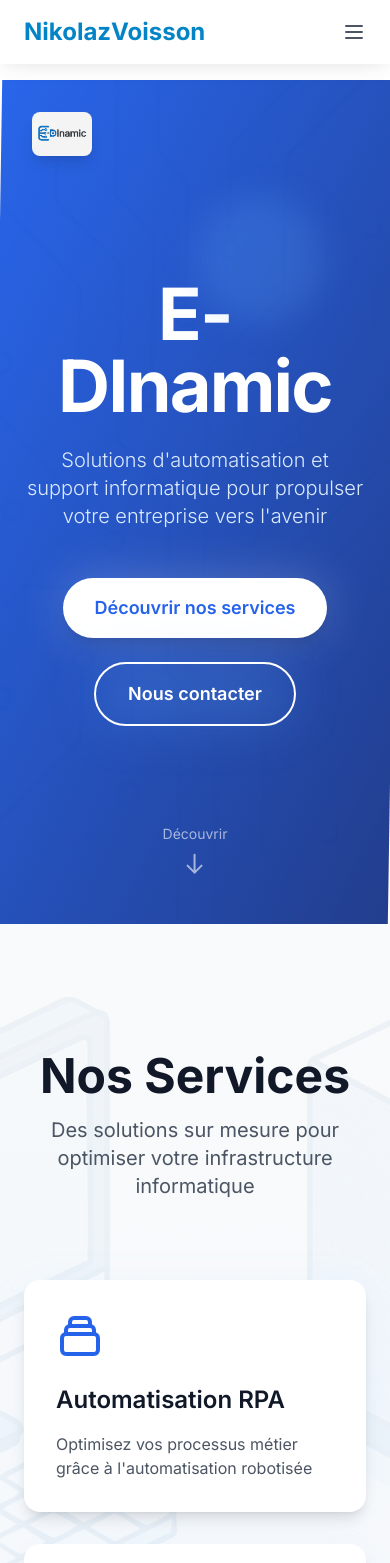
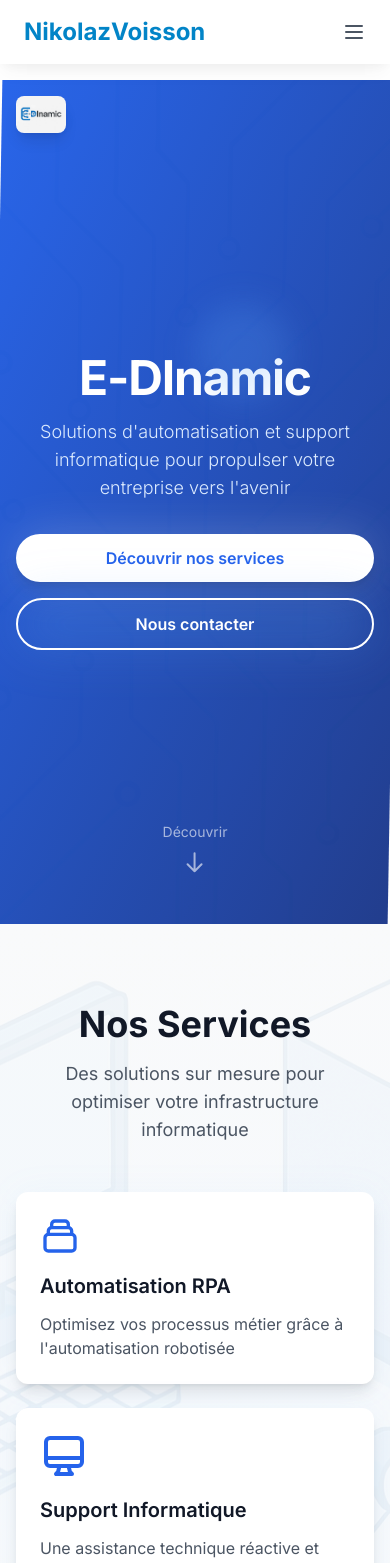
Before and after one commit to LockingFR/Portfolio, a Next.js app: page / in a window 390 px wide. Shown: the top 1563 px of the page. Built offline with nearby package versions, Linux system fonts and the light colour scheme.

Commit message:
Optimize website for mobile devices

```diff
--- a/src/app/page.tsx
+++ b/src/app/page.tsx
@@ -48,19 +48,19 @@
           initial={{ opacity: 0, scale: 0.8 }}
           animate={{ opacity: 1, scale: 1 }}
           transition={{ duration: 1 }}
-          className="absolute top-8 left-8 z-20"
+          className="absolute top-4 left-4 md:top-8 md:left-8 z-20"
         >
           <Image
             src="/images/Logo.jpg"
             alt="E-DInamic Logo"
-            width={60}
-            height={60}
-            className="rounded-lg shadow-lg"
+            width={50}
+            height={50}
+            className="rounded-lg shadow-lg md:w-[60px] md:h-[60px]"
           />
         </motion.div>
 
         {/* Texte flottant avec effet de profondeur */}
-        <div className="relative z-10 container mx-auto px-6 text-center">
+        <div className="relative z-10 container mx-auto px-4 md:px-6 text-center">
           <motion.div
             initial={{ opacity: 0, y: 20 }}
             animate={{ opacity: 1, y: 0 }}
@@ -76,16 +76,15 @@
                 repeat: Infinity,
                 ease: "easeInOut"
               }}
-              style={{ transform: 'translateZ(0)' }}
-              className="absolute -top-20 left-1/2 transform -translate-x-1/2"
+              className="absolute -top-12 md:-top-20 left-1/2 transform -translate-x-1/2"
             >
-              <div className="w-32 h-32 rounded-full bg-blue-400/20 blur-lg" />
+              <div className="w-24 h-24 md:w-32 md:h-32 rounded-full bg-blue-400/20 blur-lg" />
             </motion.div>
 
-            <h1 className="text-7xl md:text-9xl font-bold text-white mb-6 tracking-tight">
+            <h1 className="text-5xl md:text-7xl lg:text-9xl font-bold text-white mb-4 md:mb-6 tracking-tight">
               E-DInamic
             </h1>
-            <p className="text-xl md:text-2xl text-blue-100 mb-12 max-w-2xl mx-auto font-light">
+            <p className="text-lg md:text-xl lg:text-2xl text-blue-100 mb-8 md:mb-12 max-w-2xl mx-auto font-light">
               Solutions d'automatisation et support informatique pour propulser votre entreprise vers l'avenir
             </p>
           </motion.div>
@@ -94,24 +93,24 @@
             initial={{ opacity: 0, y: 20 }}
             animate={{ opacity: 1, y: 0 }}
             transition={{ duration: 0.8, delay: 0.3 }}
-            className="flex flex-col md:flex-row gap-6 justify-center items-center"
+            className="flex flex-col sm:flex-row gap-4 md:gap-6 justify-center items-center"
           >
-            <Link href="/services" className="group relative">
+            <Link href="/services" className="group relative w-full sm:w-auto">
               <div className="absolute inset-0 bg-white/20 rounded-full blur-xl group-hover:blur-2xl transition-all duration-300" />
               <motion.button
                 whileHover={{ scale: 1.05 }}
                 whileTap={{ scale: 0.95 }}
-                className="relative px-8 py-4 bg-white text-blue-600 rounded-full font-semibold text-lg shadow-lg hover:shadow-xl transition-all"
+                className="relative w-full sm:w-auto px-6 md:px-8 py-3 md:py-4 bg-white text-blue-600 rounded-full font-semibold text-base md:text-lg shadow-lg hover:shadow-xl transition-all"
               >
                 Découvrir nos services
               </motion.button>
             </Link>
-            <Link href="/contact" className="group relative">
+            <Link href="/contact" className="group relative w-full sm:w-auto">
               <div className="absolute inset-0 bg-blue-400/20 rounded-full blur-xl group-hover:blur-2xl transition-all duration-300" />
               <motion.button
                 whileHover={{ scale: 1.05 }}
                 whileTap={{ scale: 0.95 }}
-                className="relative px-8 py-4 bg-transparent border-2 border-white text-white rounded-full font-semibold text-lg hover:bg-white/10 transition-all"
+                className="relative w-full sm:w-auto px-6 md:px-8 py-3 md:py-4 bg-transparent border-2 border-white text-white rounded-full font-semibold text-base md:text-lg hover:bg-white/10 transition-all"
               >
                 Nous contacter
               </motion.button>
@@ -146,7 +145,7 @@
       </section>
 
       {/* Section Services avec cartes flottantes */}
-      <section className="py-32 bg-gray-50 relative overflow-hidden">
+      <section className="py-20 md:py-32 bg-gray-50 relative overflow-hidden">
         <div className="absolute inset-0 bg-gradient-to-b from-gray-50 via-blue-50/30 to-gray-50">
           <Image
             src="/images/gets.png"
@@ -156,27 +155,27 @@
           />
         </div>
 
-        <div className="container mx-auto px-6 relative">
+        <div className="container mx-auto px-4 md:px-6 relative">
           <motion.div
             initial={{ opacity: 0, y: 20 }}
             whileInView={{ opacity: 1, y: 0 }}
             viewport={{ once: true }}
             transition={{ duration: 0.8 }}
-            className="text-center mb-20"
+            className="text-center mb-12 md:mb-20"
           >
-            <h2 className="text-5xl font-bold text-gray-900 mb-4">Nos Services</h2>
-            <p className="text-xl text-gray-600 max-w-2xl mx-auto">
+            <h2 className="text-4xl md:text-5xl font-bold text-gray-900 mb-4">Nos Services</h2>
+            <p className="text-lg md:text-xl text-gray-600 max-w-2xl mx-auto px-4">
               Des solutions sur mesure pour optimiser votre infrastructure informatique
             </p>
           </motion.div>
 
-          <div className="grid md:grid-cols-3 gap-8">
+          <div className="grid grid-cols-1 md:grid-cols-2 lg:grid-cols-3 gap-6 md:gap-8">
             {[
               {
                 title: "Automatisation RPA",
                 description: "Optimisez vos processus métier grâce à l'automatisation robotisée",
                 icon: (
-                  <svg className="w-12 h-12 text-blue-600" fill="none" stroke="currentColor" viewBox="0 0 24 24">
+                  <svg className="w-10 h-10 md:w-12 md:h-12 text-blue-600" fill="none" stroke="currentColor" viewBox="0 0 24 24">
                     <path strokeLinecap="round" strokeLinejoin="round" strokeWidth={2} d="M19 11H5m14 0a2 2 0 012 2v6a2 2 0 01-2 2H5a2 2 0 01-2-2v-6a2 2 0 012-2m14 0V9a2 2 0 00-2-2M5 11V9a2 2 0 012-2m0 0V5a2 2 0 012-2h6a2 2 0 012 2v2M7 7h10" />
                   </svg>
                 )
@@ -209,13 +208,13 @@
                 whileHover={{ y: -10 }}
                 className="group relative"
               >
-                <div className="absolute inset-0 bg-blue-400/5 rounded-2xl blur-lg group-hover:blur-xl transition-all duration-300" />
-                <div className="relative bg-white p-8 rounded-2xl shadow-lg hover:shadow-xl transition-all">
-                  <div className="mb-6 transform group-hover:scale-110 transition-transform duration-300">
+                <div className="absolute inset-0 bg-blue-400/5 rounded-xl md:rounded-2xl blur-lg group-hover:blur-xl transition-all duration-300" />
+                <div className="relative bg-white p-6 md:p-8 rounded-xl md:rounded-2xl shadow-lg hover:shadow-xl transition-all">
+                  <div className="mb-4 md:mb-6 transform group-hover:scale-110 transition-transform duration-300">
                     {service.icon}
                   </div>
-                  <h3 className="text-2xl font-semibold text-gray-900 mb-4">{service.title}</h3>
-                  <p className="text-gray-600">{service.description}</p>
+                  <h3 className="text-xl md:text-2xl font-semibold text-gray-900 mb-3 md:mb-4">{service.title}</h3>
+                  <p className="text-base md:text-lg text-gray-600">{service.description}</p>
                 </div>
               </motion.div>
             ))}
@@ -224,7 +223,7 @@
       </section>
 
       {/* Section CTA avec effet de profondeur */}
-      <section className="py-32 bg-gradient-to-br from-blue-600 to-blue-900 relative overflow-hidden">
+      <section className="py-20 md:py-32 bg-gradient-to-br from-blue-600 to-blue-900 relative overflow-hidden">
         <motion.div
           initial={{ opacity: 0 }}
           whileInView={{ opacity: 0.1 }}
@@ -240,7 +239,7 @@
           />
         </motion.div>
 
-        <div className="container mx-auto px-6 relative z-10">
+        <div className="container mx-auto px-4 md:px-6 relative z-10">
           <motion.div
             initial={{ opacity: 0, y: 20 }}
             whileInView={{ opacity: 1, y: 0 }}
@@ -250,31 +249,30 @@
           >
             <motion.div
               animate={{
-                y: [-3, 3, -3]
+                y: [-3, 3, -3],
               }}
               transition={{
                 duration: 3,
                 repeat: Infinity,
                 ease: "easeInOut"
               }}
-              style={{ transform: 'translateZ(0)' }}
-              className="absolute -top-20 left-1/2 transform -translate-x-1/2"
+              className="absolute -top-12 md:-top-20 left-1/2 transform -translate-x-1/2"
             >
-              <div className="w-32 h-32 rounded-full bg-blue-400/20 blur-lg" />
+              <div className="w-24 h-24 md:w-32 md:h-32 rounded-full bg-blue-400/20 blur-lg" />
             </motion.div>
 
-            <h2 className="text-5xl font-bold text-white mb-6 relative">
+            <h2 className="text-3xl md:text-4xl lg:text-5xl font-bold text-white mb-4 md:mb-6 relative">
               Prêt à transformer votre entreprise ?
             </h2>
-            <p className="text-xl text-blue-100 mb-12 max-w-2xl mx-auto">
+            <p className="text-lg md:text-xl text-blue-100 mb-8 md:mb-12 max-w-2xl mx-auto px-4">
               Contactez-nous dès aujourd'hui pour discuter de vos besoins et obtenir un devis personnalisé
             </p>
-            <Link href="/contact" className="group relative inline-block">
+            <Link href="/contact" className="group relative inline-block w-full sm:w-auto">
               <div className="absolute inset-0 bg-white/20 rounded-full blur-xl group-hover:blur-2xl transition-all duration-300" />
               <motion.button
                 whileHover={{ scale: 1.05 }}
                 whileTap={{ scale: 0.95 }}
-                className="relative px-8 py-4 bg-white text-blue-600 rounded-full font-semibold text-lg shadow-lg hover:shadow-xl transition-all"
+                className="relative w-full sm:w-auto px-6 md:px-8 py-3 md:py-4 bg-white text-blue-600 rounded-full font-semibold text-base md:text-lg shadow-lg hover:shadow-xl transition-all"
               >
                 Demander un devis
               </motion.button>
```
